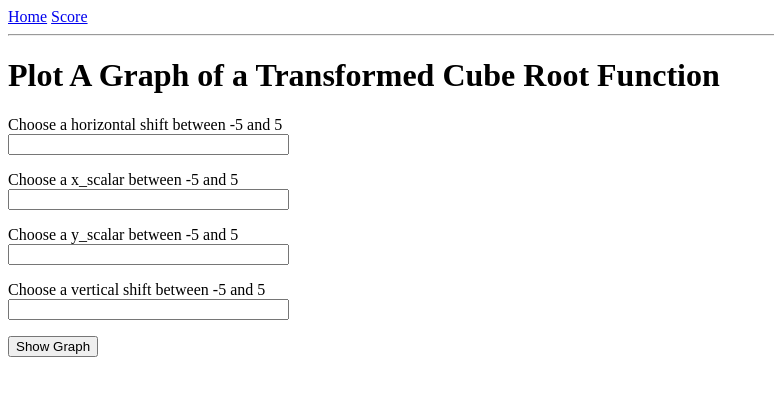
After one commit to lumpofice/math_website, a Flask app: page /cube_root_transform in a window 1280 px wide. The commit adds this page. Shown: the top 396 px of the page, without its empty margins (0-774 px from the left). Run offline with Flask 2, Linux system fonts and the light colour scheme.

Commit message:
adding a cube root transform function

```diff
--- a/app/forms.py
+++ b/app/forms.py
@@ -66,3 +66,16 @@ class SquareRootTransformForm(FlaskForm):
     vertical_shift = FloatField('Choose a vertical shift between -5 and 5',\
     validators=[InputRequired(), NumberRange(-5, 5)])
     submit = SubmitField('Show Graph')
+
+
+class CubeRootTransformForm(FlaskForm):
+    horizontal_shift = FloatField('Choose a horizontal shift between -5 and 5',\
+    validators=[InputRequired(), NumberRange(-5, 5)])
+    x_scalar = FloatField(\
+    'Choose a x_scalar between -5 and 5',\
+    validators=[InputRequired(), NumberRange(-5, 5)])
+    y_scalar = FloatField('Choose a y_scalar between -5 and 5',\
+    validators=[InputRequired(), NumberRange(-5, 5)])
+    vertical_shift = FloatField('Choose a vertical shift between -5 and 5',\
+    validators=[InputRequired(), NumberRange(-5, 5)])
+    submit = SubmitField('Show Graph')
--- a/app/routes.py
+++ b/app/routes.py
@@ -7,6 +7,7 @@ from app.polynomial_degree_1_transform import PolynomialDegree1Transform
 from app.reciprocal_degree_0_by_degree_1_transform import\
 ReciprocalDegree0ByDegree1Transform
 from app.square_root_transform import SquareRootTransform
+from app.cube_root_transform import CubeRootTransform
 
 
 @app.route('/')
@@ -152,3 +153,31 @@ def square_root_transform_graph_results():
     return render_template(\
     'square_root_transform_graph_results.html',\
     title='MassiveDiscipline')
+
+
+@app.route('/cube_root_transform',\
+methods=['GET', 'POST'])
+def cube_root_transform():
+    form = CubeRootTransformForm()
+
+    if form.validate_on_submit():
+
+        cube_root_transform = CubeRootTransform()
+        cube_root_transform.graph(\
+        form.horizontal_shift.data, form.x_scalar.data,\
+        form.y_scalar.data, form.vertical_shift.data)
+
+        return redirect(url_for(\
+        'cube_root_transform_graph_results'))
+
+    return render_template(\
+    'cube_root_transform.html',\
+    title='MassiveDiscipline',\
+    form=form)
+
+
+@app.route('/cube_root_transform_graph_results')
+def cube_root_transform_graph_results():
+    return render_template(\
+    'cube_root_transform_graph_results.html',\
+    title='MassiveDiscipline')
--- /dev/null
+++ b/app/templates/cube_root_transform.html
@@ -0,0 +1,41 @@
+{% extends 'base.html' %}
+
+{% block content %}
+	<h1>
+		Plot A Graph of a Transformed Cube Root Function
+	</h1>
+	<form action='' method='post' novalidate>
+		{{ form.hidden_tag() }}
+		<p>
+			{{ form.horizontal_shift.label }}<br>
+			{{ form.horizontal_shift(size=32) }}<br>
+			{% for error in form.horizontal_shift.errors %}
+			<span style='color: red;'>[{{ error }}]</span>
+			{% endfor %}
+		</p>
+		<p>
+			{{ form.x_scalar.label }}<br>
+			{{ form.x_scalar(size=32) }}<br>
+			{% for error in form.x_scalar.errors %}
+			<span style='color: red;'>[{{ error }}]</span>
+			{% endfor %}
+		</p>
+		<p>
+			{{ form.y_scalar.label }}<br>
+			{{ form.y_scalar(size=32) }}<br>
+			{% for error in form.y_scalar.errors %}
+			<span style='color: red;'>[{{ error }}]</span>
+			{% endfor %}
+		</p>
+		<p>
+			{{ form.vertical_shift.label }}<br>
+			{{ form.vertical_shift(size=32) }}<br>
+			{% for error in form.vertical_shift.errors %}
+			<span style='color: red;'>[{{ error }}]</span>
+			{% endfor %}
+		</p>
+		<p>
+			{{ form.submit() }}
+		</p>
+	</form>
+{% endblock %}
--- a/app/templates/index.html
+++ b/app/templates/index.html
@@ -31,5 +31,10 @@
 			}}'>
 			Square Root
 		</a><br>
+		<a href='{{
+			url_for("cube_root_transform")
+			}}'>
+			Cube Root
+		</a><br>
 	</div>
 {% endblock %}
```
Also changed, not shown: app/cube_root_transform.py (added, +103 -0 lines), app/templates/cube_root_transform_graph_results.html (added, +11 -0 lines), app/static/images/cube_root_transform.png (added).
